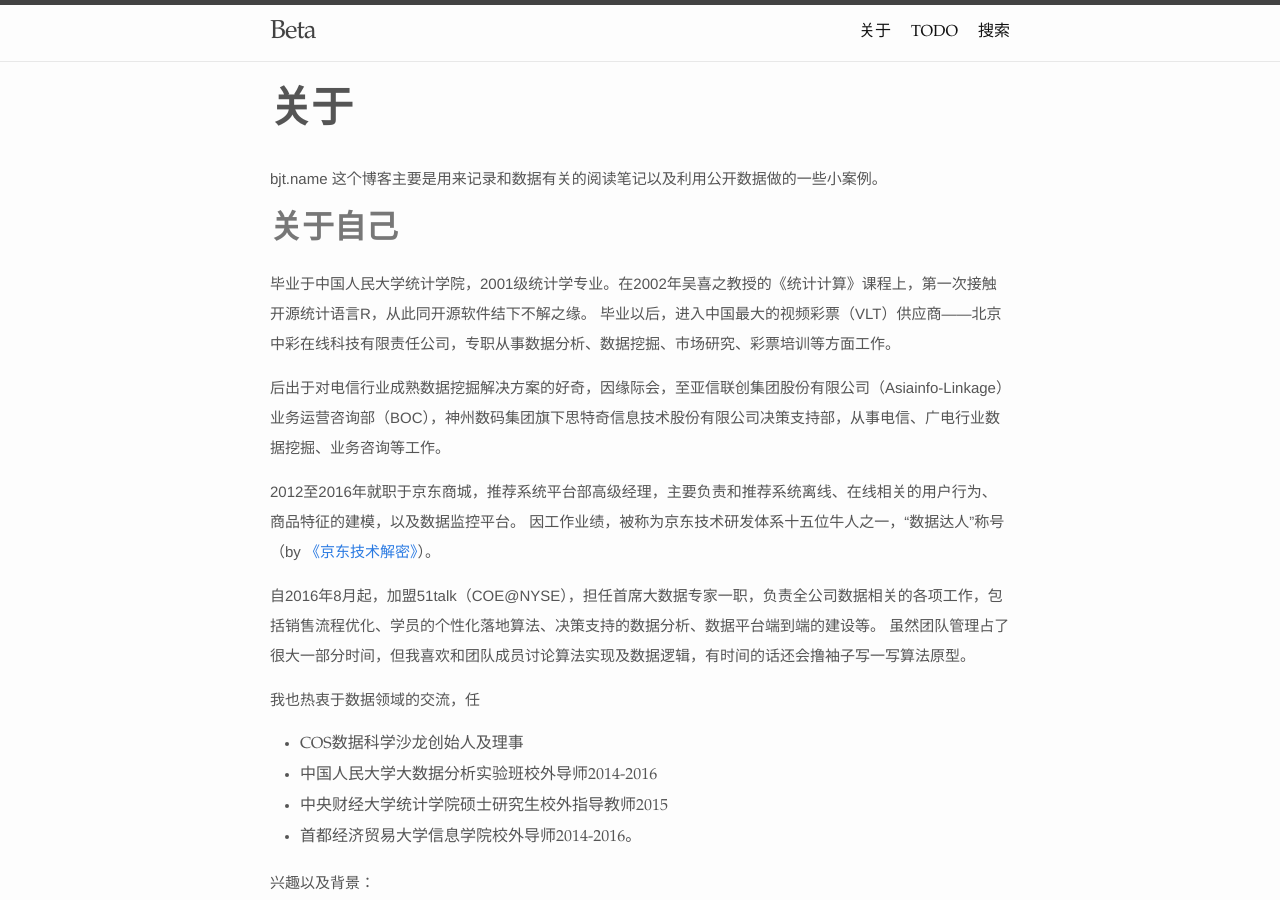
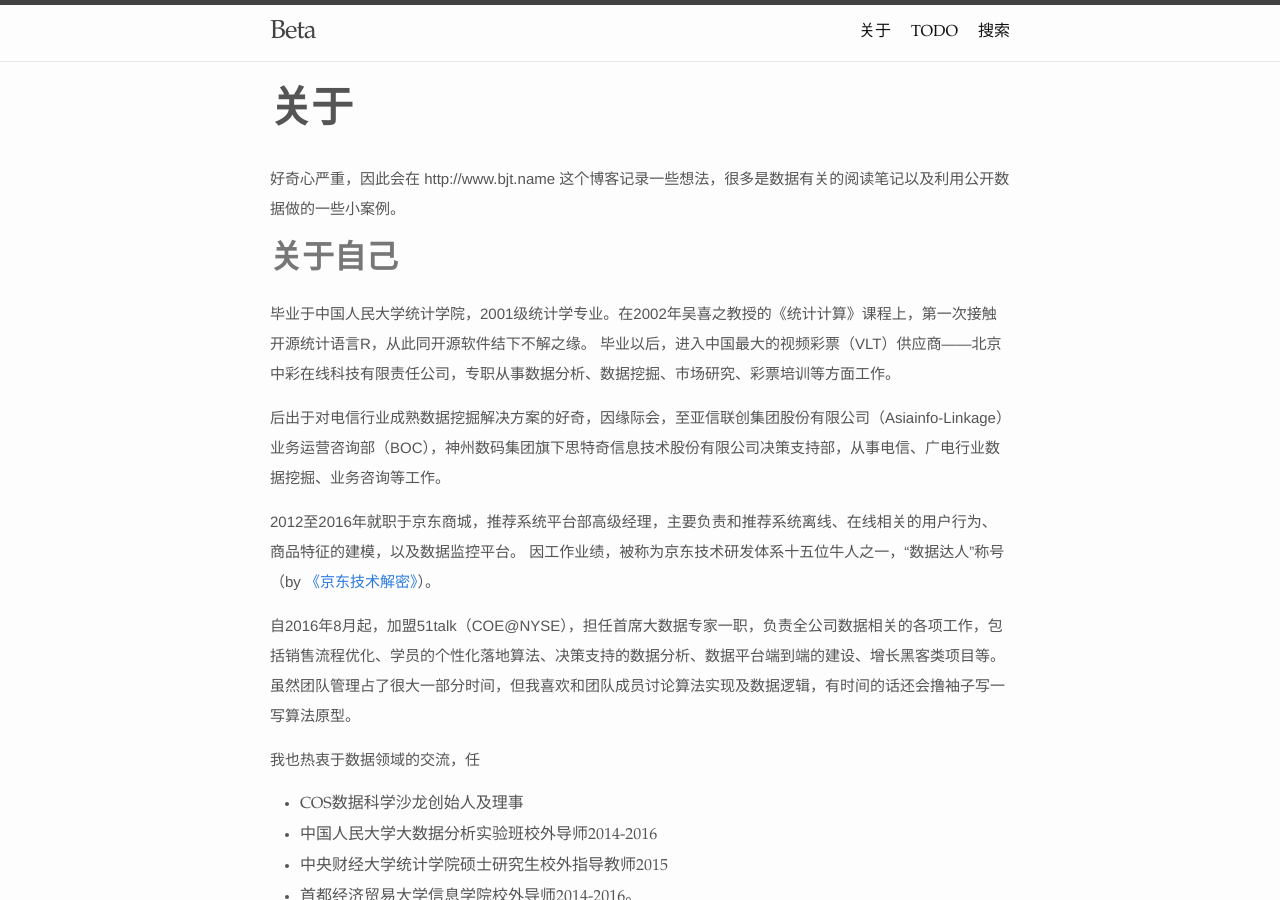
Before and after one commit to liuyilc/sunbjt.github.io, a Jekyll site: the page built from about.md, in a window 1280 px wide and 900 px high. Built offline with Jekyll 4.4.1, drawn with Linux system fonts in a browser that asks for light colours; some web fonts are replaced.

Commit message:
update todo

```diff
--- a/about.md
+++ b/about.md
@@ -3,7 +3,7 @@ layout: page
 title: 关于
 permalink: /about/
 ---
-bjt.name 这个博客主要是用来记录和数据有关的阅读笔记以及利用公开数据做的一些小案例。
+好奇心严重，因此会在 http://www.bjt.name 这个博客记录一些想法，很多是数据有关的阅读笔记以及利用公开数据做的一些小案例。
 
 ## 关于自己 ##
 
@@ -15,7 +15,7 @@ bjt.name 这个博客主要是用来记录和数据有关的阅读笔记以及
 2012至2016年就职于京东商城，推荐系统平台部高级经理，主要负责和推荐系统离线、在线相关的用户行为、商品特征的建模，以及数据监控平台。
 因工作业绩，被称为京东技术研发体系十五位牛人之一，“数据达人”称号（by [《京东技术解密》](https://item.jd.com/11579054.html)）。
 
-自2016年8月起，加盟51talk（COE@NYSE），担任首席大数据专家一职，负责全公司数据相关的各项工作，包括销售流程优化、学员的个性化落地算法、决策支持的数据分析、数据平台端到端的建设等。
+自2016年8月起，加盟51talk（COE@NYSE），担任首席大数据专家一职，负责全公司数据相关的各项工作，包括销售流程优化、学员的个性化落地算法、决策支持的数据分析、数据平台端到端的建设、增长黑客类项目等。
 虽然团队管理占了很大一部分时间，但我喜欢和团队成员讨论算法实现及数据逻辑，有时间的话还会撸袖子写一写算法原型。
 
 我也热衷于数据领域的交流，任
```
